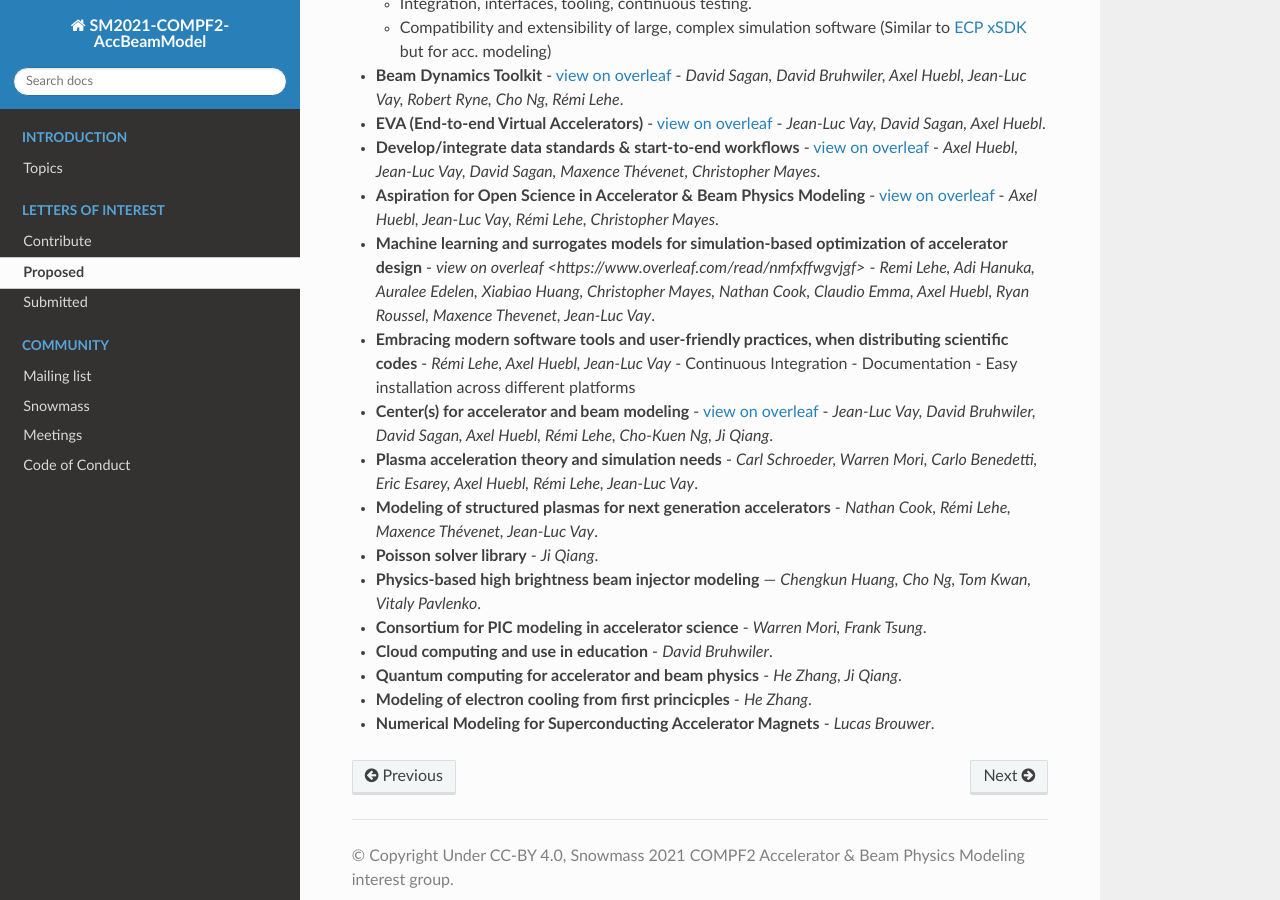
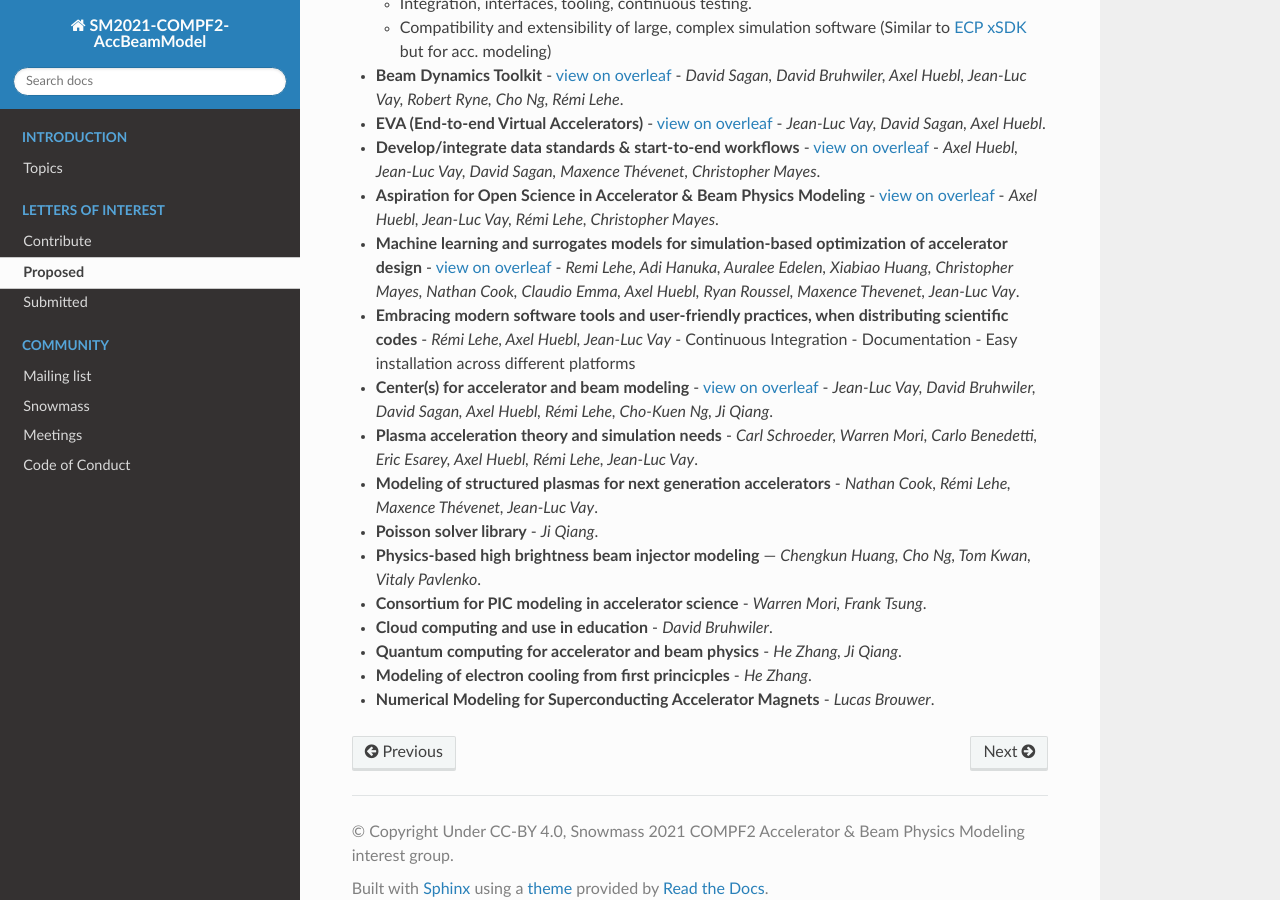
Before and after one commit to snowmass-compf2-accbeammodel/snowmass-compf2-accbeammodel.github.io, a Sphinx documentation site: the page built from docs/source/loi/proposed.rst, in a window 1280 px wide and 900 px high, scrolled down 504 px. Built offline with Sphinx 7.4.7 and the Read the Docs theme 2.0.0, drawn with Linux system fonts in a browser that asks for light colours.

Commit message:
Add missing _

```diff
--- a/docs/source/loi/proposed.rst
+++ b/docs/source/loi/proposed.rst
@@ -19,7 +19,7 @@
 - **EVA (End-to-end Virtual Accelerators)** - `view on overleaf <https://www.overleaf.com/read/mggpzqpjbjny>`_ - *Jean-Luc Vay, David Sagan, Axel Huebl*.
 - **Develop/integrate data standards & start-to-end workflows** - `view on overleaf <https://www.overleaf.com/read/xhkzttqhhkbk>`_ - *Axel Huebl, Jean-Luc Vay, David Sagan, Maxence Thévenet, Christopher Mayes*.
 - **Aspiration for Open Science in Accelerator & Beam Physics Modeling** - `view on overleaf <https://www.overleaf.com/read/bwntmgkyvyvc>`_ - *Axel Huebl, Jean-Luc Vay, Rémi Lehe, Christopher Mayes*.
-- **Machine learning and surrogates models for simulation-based optimization of accelerator design** - `view on overleaf <https://www.overleaf.com/read/nmfxffwgvjgf>` - *Remi Lehe, Adi Hanuka, Auralee Edelen, Xiabiao Huang, Christopher Mayes, Nathan Cook, Claudio Emma, Axel Huebl, Ryan Roussel, Maxence Thevenet, Jean-Luc Vay*.
+- **Machine learning and surrogates models for simulation-based optimization of accelerator design** - `view on overleaf <https://www.overleaf.com/read/nmfxffwgvjgf>`_ - *Remi Lehe, Adi Hanuka, Auralee Edelen, Xiabiao Huang, Christopher Mayes, Nathan Cook, Claudio Emma, Axel Huebl, Ryan Roussel, Maxence Thevenet, Jean-Luc Vay*.
 - **Embracing modern software tools and user-friendly practices, when distributing scientific codes** - *Rémi Lehe, Axel Huebl, Jean-Luc Vay*
   - Continuous Integration
   - Documentation
```
